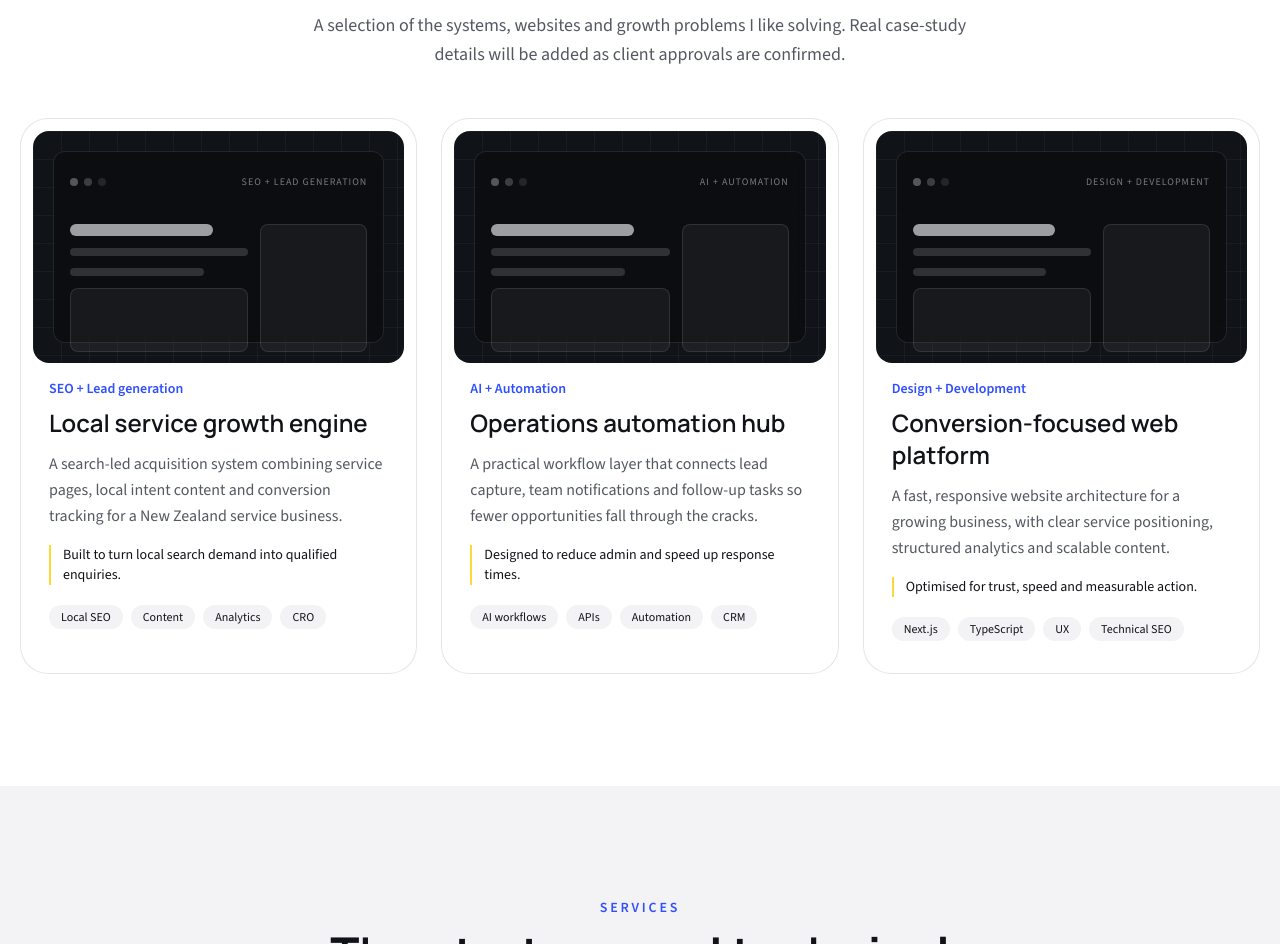
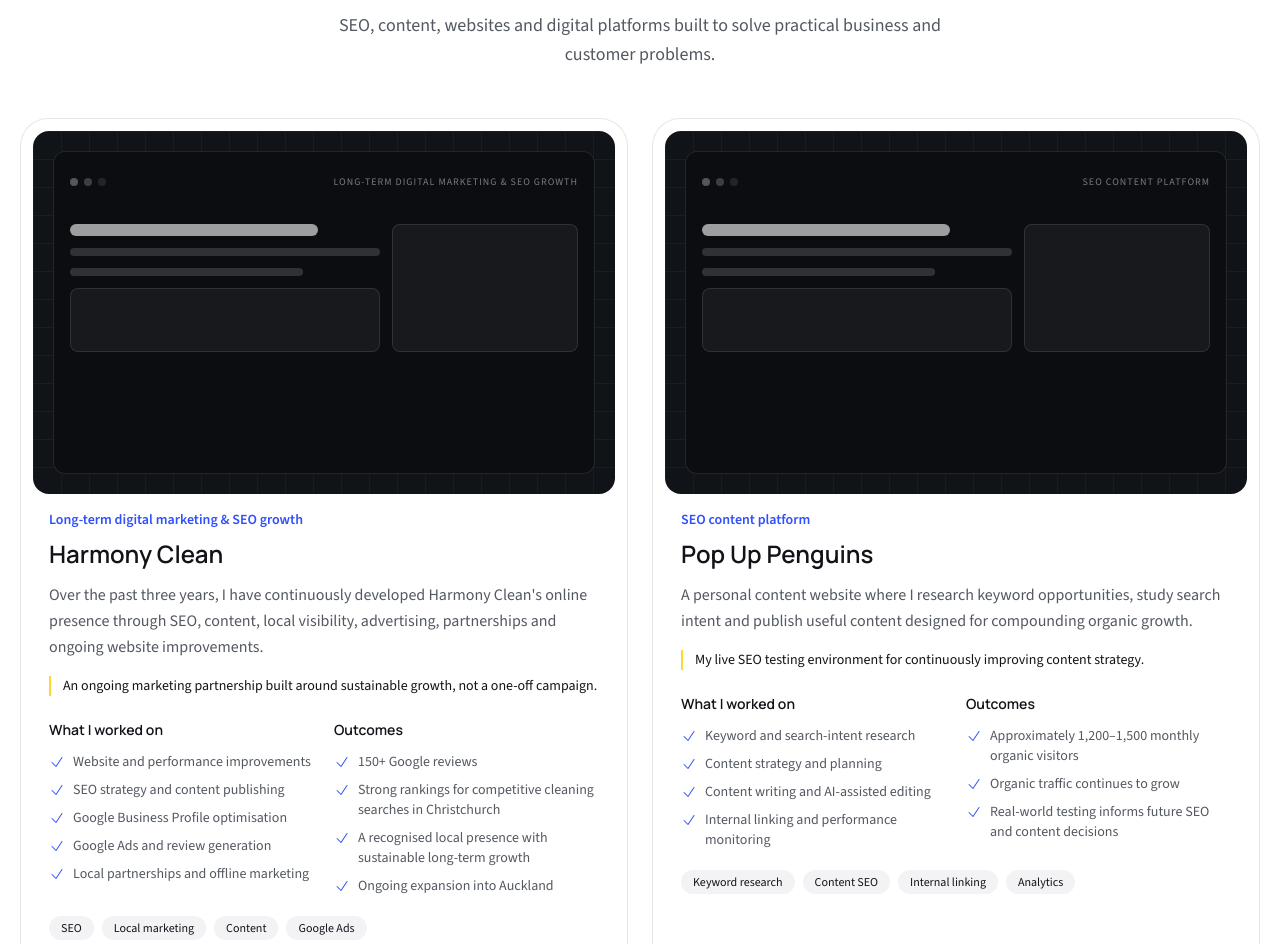
Before and after one commit to taranveerultra-bot/Tara-cv, a Next.js app: page / in a window 1280 px wide. Shown: the part 1448-2392 px from the top of the page. Built offline with nearby package versions, Linux system fonts and the light colour scheme.

Commit message:
Add authentic portfolio case studies

```diff
--- a/src/app/page.tsx
+++ b/src/app/page.tsx
@@ -7,7 +7,6 @@
     ServicesSection,
     SkillsSection,
 } from "@/components/PortfolioSections";
-import Testimonials from "@/components/Testimonials";
 
 const HomePage = () => (
     <>
@@ -17,7 +16,6 @@
         <ExperimentsSection />
         <AboutSection />
         <SkillsSection />
-        <Testimonials />
         <CTA />
     </>
 );
--- a/src/components/PortfolioSections.tsx
+++ b/src/components/PortfolioSections.tsx
@@ -47,10 +47,10 @@
         <Section
             id="projects"
             eyebrow="Selected work"
-            title="Digital work built around real business outcomes."
-            description="A selection of the systems, websites and growth problems I like solving. Real case-study details will be added as client approvals are confirmed."
+            title="Real projects shaped by long-term thinking."
+            description="SEO, content, websites and digital platforms built to solve practical business and customer problems."
         >
-            <div className="grid gap-6 lg:grid-cols-3">
+            <div className="grid gap-6 lg:grid-cols-2">
                 {projects.map((project) => (
                     <article
                         key={project.title}
@@ -62,6 +62,30 @@
                             <h3 className="mt-2 text-2xl font-semibold">{project.title}</h3>
                             <p className="mt-3 text-base leading-relaxed text-foreground-accent">{project.summary}</p>
                             <p className="mt-4 border-l-2 border-primary pl-3 text-sm font-medium">{project.outcome}</p>
+                            <div className="mt-6 grid gap-5 sm:grid-cols-2">
+                                <div>
+                                    <h4 className="text-sm font-semibold">What I worked on</h4>
+                                    <ul className="mt-3 space-y-2">
+                                        {project.responsibilities.map((item) => (
+                                            <li key={item} className="flex gap-2 text-sm text-foreground-accent">
+                                                <HiCheck className="mt-0.5 h-4 w-4 shrink-0 text-secondary" aria-hidden="true" />
+                                                {item}
+                                            </li>
+                                        ))}
+                                    </ul>
+                                </div>
+                                <div>
+                                    <h4 className="text-sm font-semibold">Outcomes</h4>
+                                    <ul className="mt-3 space-y-2">
+                                        {project.results.map((item) => (
+                                            <li key={item} className="flex gap-2 text-sm text-foreground-accent">
+                                                <HiCheck className="mt-0.5 h-4 w-4 shrink-0 text-secondary" aria-hidden="true" />
+                                                {item}
+                                            </li>
+                                        ))}
+                                    </ul>
+                                </div>
+                            </div>
                             <div className="mt-5 flex flex-wrap gap-2">
                                 {project.tags.map((tag) => (
                                     <span key={tag} className="rounded-full bg-hero-background px-3 py-1 text-xs font-medium">
@@ -119,11 +143,11 @@
     <Container>
         <Section
             id="experiments"
-            eyebrow="Experiments"
-            title="Always testing what could make the work better."
-            description="Small prototypes and practical ideas at the intersection of marketing, AI and product development."
+            eyebrow="Experiments & ventures"
+            title="Building, testing and learning through my own platforms."
+            description="Ongoing ventures where I explore scalable digital businesses, thoughtful user experiences and practical marketing systems."
         >
-            <div className="grid gap-5 md:grid-cols-3">
+            <div className="grid gap-5 md:grid-cols-2">
                 {experiments.map((experiment) => (
                     <article key={experiment.title} className="rounded-3xl border border-black/10 p-6">
                         <div className="flex items-center justify-between">
@@ -148,18 +172,19 @@
                 <div>
                     <p className="text-sm font-semibold uppercase tracking-[0.2em] text-primary">About Taran</p>
                     <h2 className="mt-4 text-3xl font-bold leading-tight sm:text-5xl">
-                        A marketer who can build. A developer who understands growth.
+                        I enjoy solving business problems with technology.
                     </h2>
                 </div>
                 <div>
                     <p className="text-xl leading-relaxed text-white/75">
-                        I work across strategy, search, design, development and automation to help New Zealand
-                        businesses build a stronger digital presence—and turn it into measurable opportunity.
+                        I combine marketing and technical execution to help businesses become easier to find, easier
+                        to trust and easier to engage with.
                     </p>
                     <p className="mt-5 leading-relaxed text-white/55">
-                        My best work happens when a problem needs both commercial judgment and hands-on technical
-                        execution. That could mean improving local visibility, rebuilding a website, connecting a
-                        marketing workflow or making analytics useful again.
+                        I believe strong businesses are built through trust, useful content, good user experiences and
+                        patient marketing. Paid advertising can accelerate growth, but lasting visibility comes from
+                        understanding how people search, what customers need and which systems will keep creating value
+                        over time.
                     </p>
                     <div className="mt-8 grid gap-3 sm:grid-cols-2">
                         {["Independent & hands-on", "Based in Auckland", "Clear, direct communication", "Built for measurable progress"].map(
--- a/src/data/experiments.ts
+++ b/src/data/experiments.ts
@@ -2,24 +2,17 @@
 
 export const experiments: IExperiment[] = [
     {
-        title: "AI lead qualification",
+        title: "Tui Digital",
         description:
-            "Exploring a lightweight agent that summarises enquiries, identifies urgency and prepares a useful first response.",
+            "My personal digital marketing studio where I experiment with SEO, modern web development, AI workflows and content marketing. It represents how I approach building scalable online businesses.",
         status: "Building",
-        icon: "automation",
+        icon: "growth",
     },
     {
-        title: "Local visibility monitor",
+        title: "The Matchmaking Bureau",
         description:
-            "A reporting concept that turns rankings, reviews and profile activity into a simple weekly action list.",
-        status: "Exploring",
-        icon: "local",
-    },
-    {
-        title: "Marketing operations toolkit",
-        description:
-            "Reusable components and workflows for launching high-quality landing pages and measurement plans faster.",
-        status: "Live",
-        icon: "growth",
+            "An international platform currently under development for South Asian communities, with a focus on thoughtful user experience and long-term scalability.",
+        status: "Building",
+        icon: "code",
     },
 ];
--- a/src/data/projects.ts
+++ b/src/data/projects.ts
@@ -2,33 +2,90 @@
 
 export const projects: IProject[] = [
     {
-        title: "Local service growth engine",
-        category: "SEO + Lead generation",
+        title: "Harmony Clean",
+        category: "Long-term digital marketing & SEO growth",
         summary:
-            "A search-led acquisition system combining service pages, local intent content and conversion tracking for a New Zealand service business.",
-        outcome: "Built to turn local search demand into qualified enquiries.",
-        tags: ["Local SEO", "Content", "Analytics", "CRO"],
+            "Over the past three years, I have continuously developed Harmony Clean's online presence through SEO, content, local visibility, advertising, partnerships and ongoing website improvements.",
+        outcome: "An ongoing marketing partnership built around sustainable growth, not a one-off campaign.",
+        responsibilities: [
+            "Website and performance improvements",
+            "SEO strategy and content publishing",
+            "Google Business Profile optimisation",
+            "Google Ads and review generation",
+            "Local partnerships and offline marketing",
+        ],
+        results: [
+            "150+ Google reviews",
+            "Strong rankings for competitive cleaning searches in Christchurch",
+            "A recognised local presence with sustainable long-term growth",
+            "Ongoing expansion into Auckland",
+        ],
+        tags: ["SEO", "Local marketing", "Content", "Google Ads"],
         accent: "from-blue-500/25 via-cyan-400/10 to-transparent",
-        // TODO: Add the live case-study URL and verified growth metrics.
+        // TODO: Add an approved Harmony Clean screenshot and live project URL.
     },
     {
-        title: "Operations automation hub",
-        category: "AI + Automation",
+        title: "Pop Up Penguins",
+        category: "SEO content platform",
         summary:
-            "A practical workflow layer that connects lead capture, team notifications and follow-up tasks so fewer opportunities fall through the cracks.",
-        outcome: "Designed to reduce admin and speed up response times.",
-        tags: ["AI workflows", "APIs", "Automation", "CRM"],
+            "A personal content website where I research keyword opportunities, study search intent and publish useful content designed for compounding organic growth.",
+        outcome: "My live SEO testing environment for continuously improving content strategy.",
+        responsibilities: [
+            "Keyword and search-intent research",
+            "Content strategy and planning",
+            "Content writing and AI-assisted editing",
+            "Internal linking and performance monitoring",
+        ],
+        results: [
+            "Approximately 1,200–1,500 monthly organic visitors",
+            "Organic traffic continues to grow",
+            "Real-world testing informs future SEO and content decisions",
+        ],
+        tags: ["Keyword research", "Content SEO", "Internal linking", "Analytics"],
         accent: "from-violet-500/25 via-fuchsia-400/10 to-transparent",
-        // TODO: Replace the interface placeholder with a real workflow screenshot.
+        // TODO: Add an approved traffic screenshot and live project URL.
     },
     {
-        title: "Conversion-focused web platform",
-        category: "Design + Development",
+        title: "Hyper Carpet Cleaning",
+        category: "Modern website rebuild & brand refresh",
         summary:
-            "A fast, responsive website architecture for a growing business, with clear service positioning, structured analytics and scalable content.",
-        outcome: "Optimised for trust, speed and measurable action.",
-        tags: ["Next.js", "TypeScript", "UX", "Technical SEO"],
+            "A complete rebuild of an older WordPress website into a faster, more modern experience focused on trust, usability and lead generation.",
+        outcome: "A premium website foundation ready to support future marketing campaigns.",
+        responsibilities: [
+            "Full website rebuild",
+            "Brand and colour-system refresh",
+            "User experience and lead-generation improvements",
+            "SEO structure and performance optimisation",
+        ],
+        results: [
+            "Excellent website performance",
+            "Modern, premium user experience",
+            "Strong technical SEO foundation",
+            "Built for future campaign growth",
+        ],
+        tags: ["Web development", "Branding", "UX", "Technical SEO"],
         accent: "from-amber-400/30 via-orange-400/10 to-transparent",
-        // TODO: Add a real client name, screenshot and performance result.
+        // TODO: Add approved before-and-after website screenshots and the live URL.
+    },
+    {
+        title: "TaxPop",
+        category: "Tax information platform",
+        summary:
+            "A New Zealand-focused information website with custom calculators and structured educational content designed to make tax topics easier to navigate.",
+        outcome: "Making complex tax information more approachable for New Zealand businesses.",
+        responsibilities: [
+            "HTML development",
+            "Custom tax calculators",
+            "Information architecture",
+            "Content organisation and SEO",
+        ],
+        results: [
+            "Structured tax information around practical user needs",
+            "Interactive calculators for common questions",
+            "A scalable foundation for further educational content",
+        ],
+        tags: ["HTML", "Calculators", "Information architecture", "SEO"],
+        accent: "from-emerald-500/25 via-teal-400/10 to-transparent",
+        // TODO: Add an approved TaxPop screenshot and live project URL.
     },
 ];
--- a/src/data/services.ts
+++ b/src/data/services.ts
@@ -2,7 +2,7 @@
 
 export const services: IService[] = [
     {
-        title: "SEO & content systems",
+        title: "SEO strategy",
         description:
             "Technical foundations, search strategy and useful content built around how your customers actually look for help.",
         icon: "search",
@@ -30,11 +30,18 @@
         deliverables: ["Profile optimisation", "Local signals", "Review strategy"],
     },
     {
-        title: "Digital growth strategy",
+        title: "Content marketing",
         description:
-            "A focused plan across channels, offers and customer journeys—without bloated retainers or vanity activity.",
+            "Useful, search-informed content that answers real customer questions and builds trust and authority over time.",
         icon: "strategy",
-        deliverables: ["Channel planning", "Campaign direction", "Lead funnels"],
+        deliverables: ["Content strategy", "Editorial planning", "Search-led publishing"],
+    },
+    {
+        title: "Lead generation",
+        description:
+            "Clear customer journeys that connect visibility with focused pages, stronger offers and practical follow-up.",
+        icon: "growth",
+        deliverables: ["Landing pages", "Conversion journeys", "Enquiry systems"],
     },
     {
         title: "Analytics & measurement",
--- a/src/data/testimonials.ts
+++ /dev/null
@@ -1,28 +0,0 @@
-import { ITestimonial } from "@/types";
-
-export const testimonials: ITestimonial[] = [
-    {
-        name: "Client name",
-        role: "New Zealand service business",
-        message:
-            "Taran brings marketing and technology together in a way that is practical, clear and focused on business outcomes.",
-        initials: "NZ",
-        // TODO: Replace with an approved client name, role and verbatim testimonial.
-    },
-    {
-        name: "Collaborator name",
-        role: "Marketing partner",
-        message:
-            "He can move from strategy into implementation quickly, without losing sight of the customer experience or the detail.",
-        initials: "MP",
-        // TODO: Replace with an approved collaborator testimonial.
-    },
-    {
-        name: "Employer name",
-        role: "Digital team",
-        message:
-            "A rare combination of commercial thinking, technical curiosity and the confidence to own a project from idea to launch.",
-        initials: "DT",
-        // TODO: Replace with verified professional feedback.
-    },
-];
```
Also changed, not shown: src/components/CTA.tsx (+4 -3 lines), src/components/Hero.tsx (+8 -8 lines), src/components/Testimonials.tsx (deleted, +0 -37 lines), src/types.ts (+2 -7 lines).
